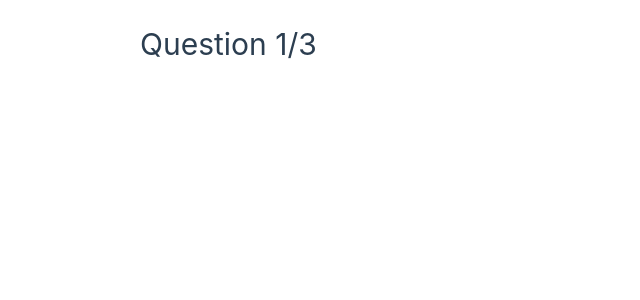
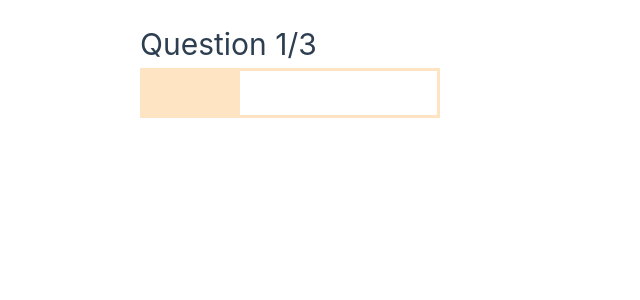
Before and after one commit to jon1267/QuizApp, a Vue app: page /quiz/1 in a window 1280 px wide. Shown: the top 300 px of the page, without its empty margins (0-640 px from the left). Built offline with nearby package versions, Linux system fonts and the light colour scheme.

Commit message:
small bug fixes

```diff
--- a/src/views/QuizView.vue
+++ b/src/views/QuizView.vue
@@ -18,4 +18,14 @@
   header h4 {
     font-size: 30px;
   }
+  .bar {
+    width: 300px;
+    height: 50px;
+    border: 3px solid bisque;
+  }
+  .completion {
+    height: 100%;
+    width: 33%;
+    background-color: bisque;
+  }
 </style>
```
